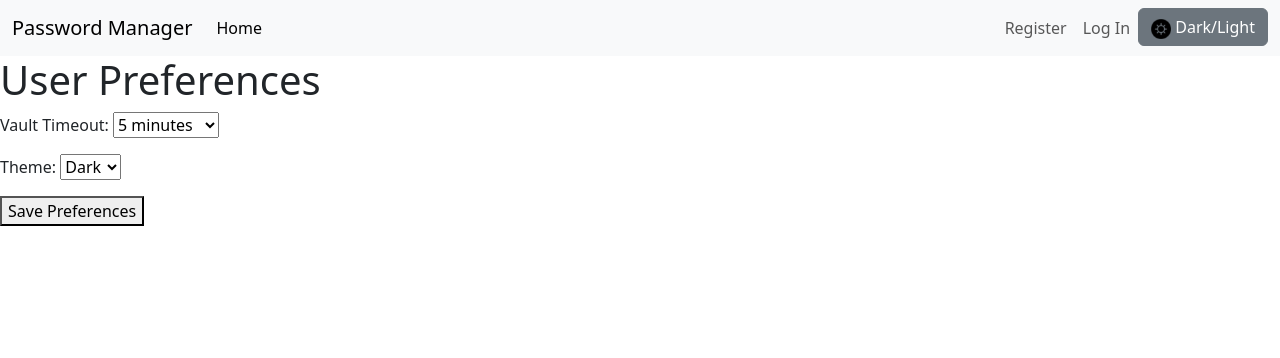
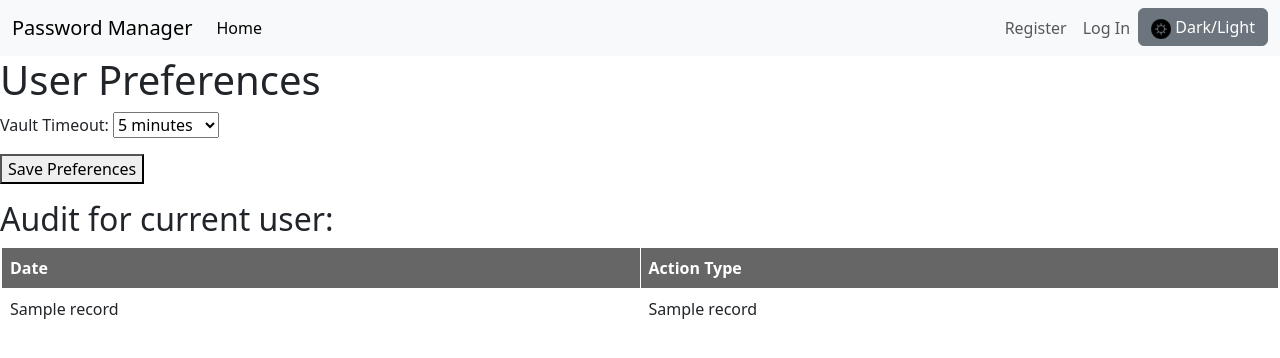
Before and after one commit to quinone/password-manager, a Flask app: template app/templates/settings.html in a window 1280 px wide. Shown: the top 358 px of the page. Run offline with Flask 3, Linux system fonts and the light colour scheme; the template is opened without the code that fills it: most values are stand-ins (such as "Sample title", 1, 10 or a date in 2020); some libraries are stand-ins or nearby versions.

Commit message:
Settings page displays auditing for login (Sucessfull and unsucessfi ull) and logout Removed theme

```diff
--- a/app/auth.py
+++ b/app/auth.py
@@ -136,44 +136,42 @@ def login():
     if request.method == "POST":
         email = request.form.get("email")
         password = request.form.get("password")
-        # Connect to the database
-        conn = get_db()  # database.connect(db_file)
+        conn = get_db()
+
         if conn is None:
             flash("Failed to connect to the database.")
             return redirect(url_for("auth.login"))
+
         cursor = conn.cursor()
-        # Check if user exists in the database
         cursor.execute("SELECT * FROM USER WHERE EMAIL = ?", (email,))
         user = cursor.fetchone()
+
         if user:
-            # Debug: Print user data retrieved from the database
-            print("User Data:", user)
             try:
-                # Check if passwords match
-                password_hasher = PasswordHasher()  # Using Argon2
-                # if bcrypt.checkpw(password.encode('utf-8'), user[4]):  # Compare hashed password
+                password_hasher = PasswordHasher()
                 if password_hasher.verify(user["PASSWORD"], password):
-                    # Passwords match, set session variables or redirect to dashboard
                     session.clear()
-                    print(user["USER_ID"])
-                    session["user_id"] = user[
-                        "USER_ID"
-                    ]  # Assuming user_id is in the first column
-
-                    log_action(action_type="LOGIN")
+                    session["user_id"] = user["USER_ID"]
+                    log_action(action_type="SUCCESSFUL LOGIN")
                     flash("Login successful.", "success")
                     return redirect(url_for("vault.profile"))
                 else:
                     error_message = "Invalid email or password. Please try again."
+                    log_action(action_type="UNSUCCESSFUL LOGIN")
             except Exception as e:
                 error_message = "Invalid email or password. Please try again."
+                log_action(action_type="UNSUCCESSFUL LOGIN")
+                print(f"Login failed: {e}")
         else:
             error_message = "Invalid email or password. Please try again."
-        # Debug: Print error message
+            log_action(action_type="UNSUCCESSFUL LOGIN")
+
         print("Error Message:", error_message)
-        # Render login page with error message
+        flash(error_message, "danger")
         return render_template("index.html", error_message=error_message)
+
     return render_template("index.html")
+
 
 
 @bp.route("/logout")
@@ -245,6 +243,8 @@ def delete_account():
 
             conn.commit()
             flash("Your account has been successfully deleted.")
+            # Audit
+            log_action(action_type="DELETE ACCOUNT")
             # Clear the session
             session.clear()
             return redirect(url_for("index"))
--- a/app/templates/settings.html
+++ b/app/templates/settings.html
@@ -13,18 +13,48 @@
             <option value="00:15:00">15 minutes</option>
         </select>
     </p>
-    <p>
-        <label for="themeId">Theme:</label>
-        <select id="themeId" name="themeId">
-            <option value="dark">Dark</option>
-            <option value="light">Light</option>
-        </select>
-    </p>
+
 
     <p>
         <button type="submit">Save Preferences</button>
     </p>
 </form>
+
+<h2>Audit for current user:</h2>
+
+<style>
+    table {
+        border-collapse: collapse;
+        width: 100%;
+        border: 2px solid white; /* Set the table border color */
+    }
+    th, td {
+        border: 1px solid white; /* Set the cell border color */
+        padding: 8px;
+        text-align: left;
+    }
+    th {
+        background-color: #666; /* Set a background color for the header row */
+        color: white; /* Set text color for the header row */
+    }
+</style>
+
+<table>
+    <thead>
+        <tr>
+            <th>Date</th>
+            <th>Action Type</th>
+        </tr>
+    </thead>
+    <tbody>
+        {% for record in audit_data %}
+        <tr>
+            <td>{{ record[3] }}</td>
+            <td>{{ record[2] }}</td>
+        </tr>
+        {% endfor %}
+    </tbody>
+</table>
 
 <script>
     document.addEventListener('DOMContentLoaded', function() {
--- a/app/vault.py
+++ b/app/vault.py
@@ -24,6 +24,7 @@ from app.db_cryptography import (
 from app.forms import NewItemForm, SearchForm
 from sqlite3 import Error
 from sqlite3 import Error
+from app.auth import login_required, log_action  # Import the log_action function
 
 bp = Blueprint("vault", __name__, url_prefix="/vault", template_folder="templates")
 
@@ -148,7 +149,6 @@ def profile():
     cursor.close()
     conn.close()
     return render_template("profile.html", user_info=user_info)
-
 @bp.route("/new-item", methods=["GET", "POST"])
 @login_required
 def new_item():
@@ -197,6 +197,7 @@ def new_item():
             return redirect(url_for("vault.vault"))
 
     return render_template("new-item.html", form=form)
+
 
 @bp.route("/new-folder", methods=["GET", "POST"])
 @login_required
```
Also changed, not shown: app/settings.py (+27 -1 lines), instance/data-dev.sqlite.
